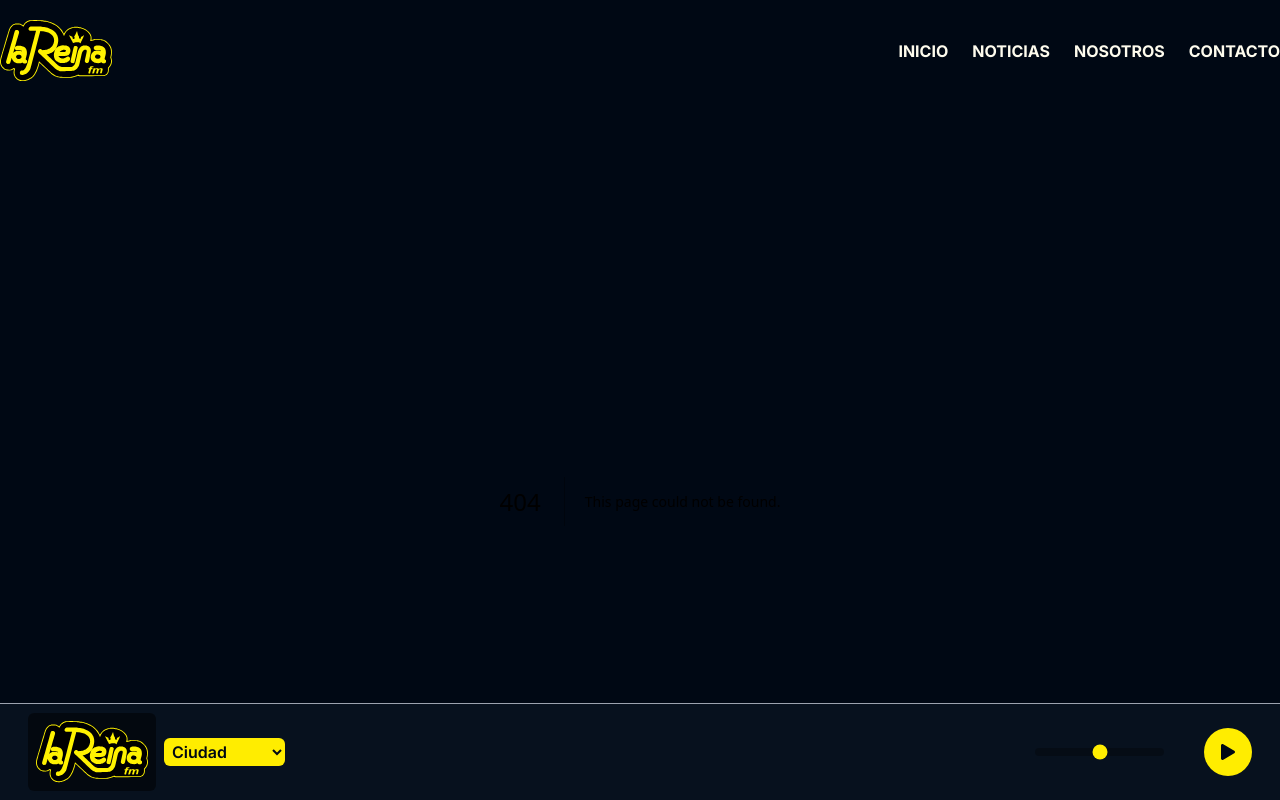
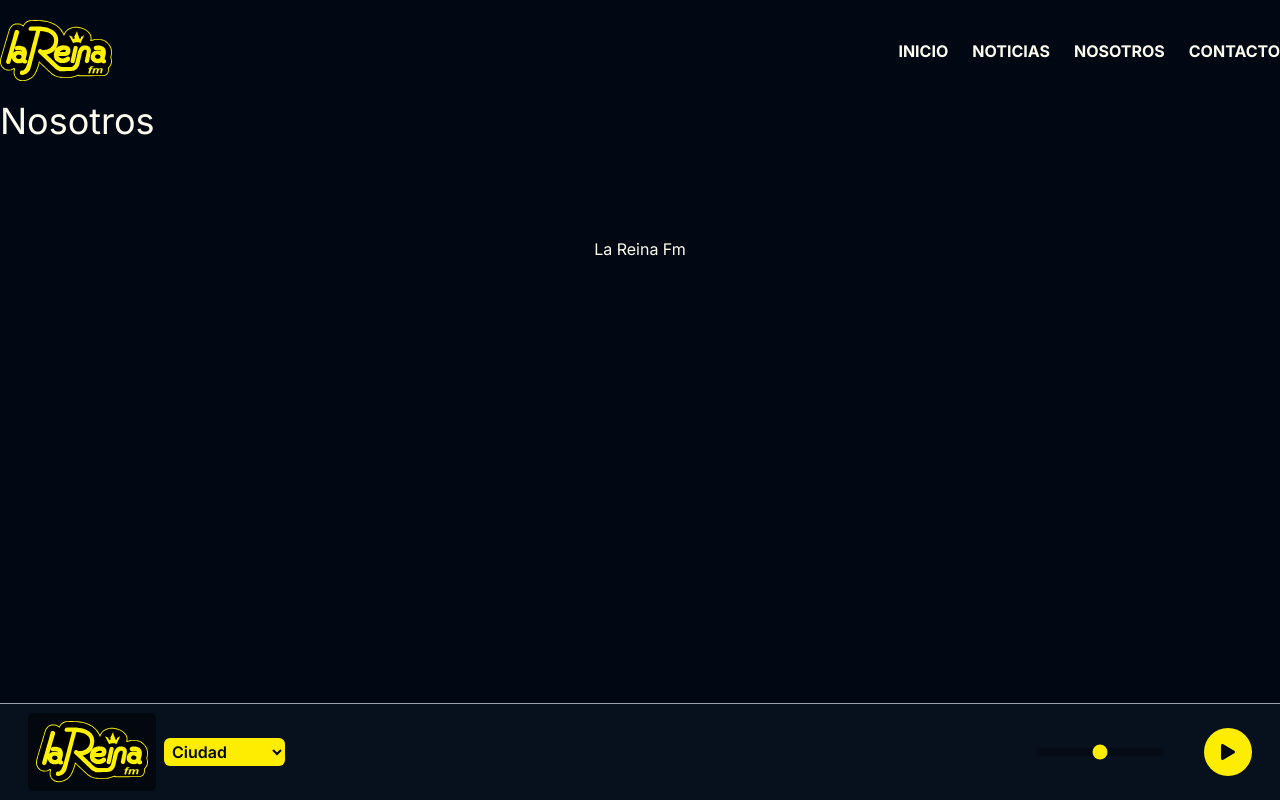
Before and after one commit to jaimesalebe/la-reina-next-web, a Next.js app: page /nosotros in a window 1280 px wide. Before the commit this address had no page. Shown: the top 800 px of the page. Built offline with nearby package versions, Linux system fonts and the light colour scheme.

Commit message:
Contacto y Nosotros page created

```diff
--- /dev/null
+++ b/src/app/contacto/page.jsx
@@ -0,0 +1,9 @@
+import React from 'react'
+
+function page() {
+  return (
+    <h1 className='text-4xl text-white' >Contacto</h1>
+  )
+}
+
+export default page
--- /dev/null
+++ b/src/app/nosotros/page.jsx
@@ -0,0 +1,9 @@
+import React from 'react'
+
+function page() {
+  return (
+    <h1 className='text-4xl text-white'>Nosotros</h1>
+  )
+}
+
+export default page
```
